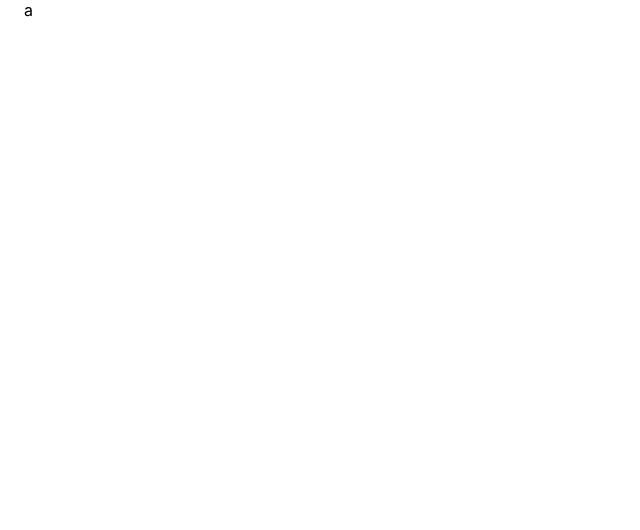
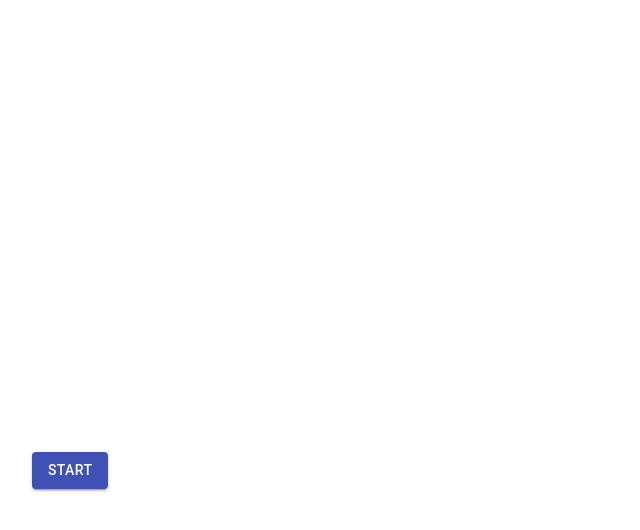
Before and after one commit to soudegesu/facemesh-practice, a React (Create React App) app: page / in a window 1280 px wide. Shown: the top 530 px of the page, without its empty margins (0-640 px from the left). Built offline with nearby package versions, Linux system fonts and the light colour scheme.

Commit message:
get video track when start button is clicked

```diff
--- a/src/App.tsx
+++ b/src/App.tsx
@@ -1,9 +1,17 @@
 import React, { FC } from 'react';
 import './App.css';
 import { Container } from '@material-ui/core';
+import TopPage from './pages/TopPage';
+import { RecoilRoot } from 'recoil';
 
 const App: FC = () => {
-  return <Container>a</Container>;
+  return (
+    <RecoilRoot>
+      <Container>
+        <TopPage />
+      </Container>
+    </RecoilRoot>
+  );
 };
 
 export default App;
--- /dev/null
+++ b/src/components/InputVideoStream.tsx
@@ -0,0 +1,12 @@
+import React, { FC } from 'react';
+import { useRecoilValue } from 'recoil';
+import VideoStream from './VideoStream';
+import { inputMediaStreamAtom } from '../states/atom';
+
+const InputVideoStream: FC = () => {
+  const inputStream = useRecoilValue(inputMediaStreamAtom);
+
+  return <VideoStream stream={inputStream} />;
+};
+
+export default InputVideoStream;
--- /dev/null
+++ b/src/components/StartButton.tsx
@@ -0,0 +1,36 @@
+import { Button } from '@material-ui/core';
+import React, { FC } from 'react';
+import { useRecoilValue, useSetRecoilState } from 'recoil';
+import useUserMedia from '../hooks/useUserMedia';
+import { audioAtom, inputMediaStreamAtom, videoAtom, videoConstraintsAtom } from '../states/atom';
+
+const StartButton: FC = () => {
+  const { handleOnClick } = useStartButton();
+
+  return (
+    <Button variant="contained" color="primary" onClick={handleOnClick}>
+      Start
+    </Button>
+  );
+};
+
+const useStartButton = () => {
+  const audio = useRecoilValue(audioAtom);
+  const video = useRecoilValue(videoAtom);
+  const videoConstraints = useRecoilValue(videoConstraintsAtom);
+  const { getUserMedia } = useUserMedia({ constraints: { video, audio } });
+
+  const setInputMediaStream = useSetRecoilState(inputMediaStreamAtom);
+
+  const handleOnClick = async () => {
+    const stream = await getUserMedia();
+    const [track] = stream.getVideoTracks();
+    await track.applyConstraints(videoConstraints);
+    console.log(track.getConstraints());
+    setInputMediaStream(stream);
+  };
+
+  return { handleOnClick };
+};
+
+export default StartButton;
--- /dev/null
+++ b/src/components/VideoStream.tsx
@@ -0,0 +1,20 @@
+import React, { FC, useEffect, useRef } from 'react';
+
+interface Props {
+  stream?: MediaStream;
+}
+
+const VideoStream: FC<Props> = ({ stream }) => {
+  const videoPlayerRef = useRef<HTMLVideoElement | null>(null);
+
+  useEffect(() => {
+    if (videoPlayerRef && videoPlayerRef.current && stream) {
+      videoPlayerRef.current.srcObject = stream;
+      videoPlayerRef.current.play();
+    }
+  }, [videoPlayerRef.current, stream]);
+
+  return <video ref={videoPlayerRef} muted autoPlay width={480} height={360} />;
+};
+
+export default VideoStream;
--- /dev/null
+++ b/src/hooks/useUserMedia.ts
@@ -0,0 +1,12 @@
+interface Props {
+  constraints: MediaStreamConstraints;
+}
+
+export default function useUserMedia({ constraints }: Props) {
+  const getUserMedia = async () => {
+    const stream = await navigator.mediaDevices.getUserMedia(constraints);
+    return stream;
+  };
+
+  return { getUserMedia };
+}
--- /dev/null
+++ b/src/pages/TopPage.tsx
@@ -0,0 +1,25 @@
+import { Box, Grid } from '@material-ui/core';
+import React, { FC } from 'react';
+import StartButton from '../components/StartButton';
+import InputVideoStream from '../components/InputVideoStream';
+
+const TopPage: FC = () => {
+  return (
+    <Box paddingTop={10}>
+      <Grid container>
+        <Grid item>
+          <InputVideoStream />
+        </Grid>
+      </Grid>
+      <Box padding={1}>
+        <Grid container spacing={1}>
+          <Grid item>
+            <StartButton />
+          </Grid>
+        </Grid>
+      </Box>
+    </Box>
+  );
+};
+
+export default TopPage;
--- /dev/null
+++ b/src/states/atom.ts
@@ -0,0 +1,24 @@
+import { atom } from 'recoil';
+
+export const videoAtom = atom<boolean>({
+  key: 'video',
+  default: true,
+});
+
+export const videoConstraintsAtom = atom<{ width: number; height: number }>({
+  key: 'videoConstraints',
+  default: {
+    width: 480,
+    height: 360,
+  },
+});
+
+export const audioAtom = atom<boolean>({
+  key: 'audio',
+  default: false,
+});
+
+export const inputMediaStreamAtom = atom<MediaStream | undefined>({
+  key: 'inputMediaStream',
+  default: undefined,
+});
```
